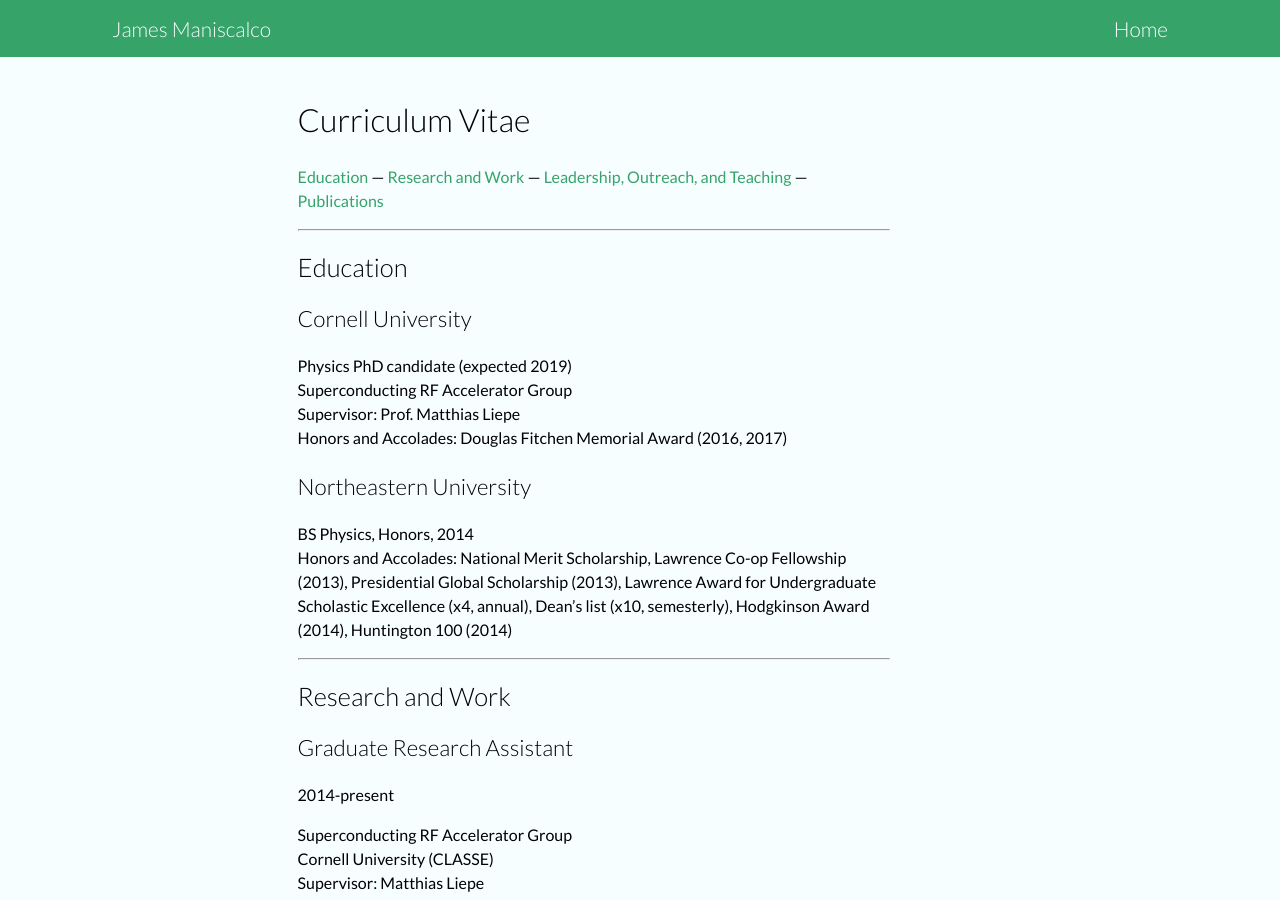
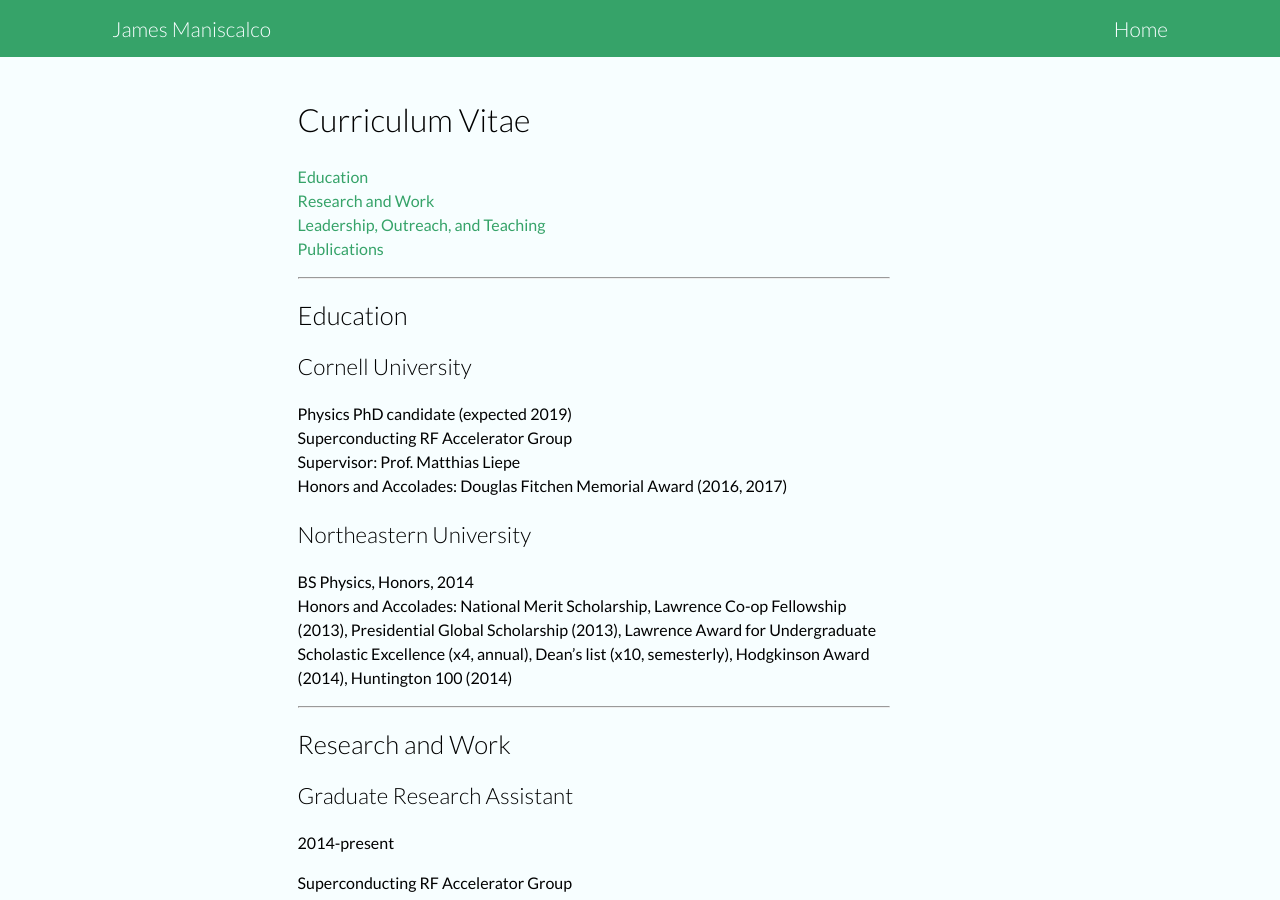
Before and after one commit to jamesmaniscalco/jamesmaniscalco.github.io, a Jekyll site: the page built from cv/index.md, in a window 1280 px wide and 900 px high. Built offline with Jekyll 4.4.1, drawn with Linux system fonts in a browser that asks for light colours; nearby versions of some CDN libraries.

Commit message:
update links at top of CV
probably still needs some work.

```diff
--- a/cv/index.md
+++ b/cv/index.md
@@ -3,7 +3,11 @@
 title: Curriculum Vitae
 ---
 
-[Education](#education) --- [Research and Work](#research-and-work) --- [Leadership, Outreach, and Teaching](#leadership-outreach-and-teaching) --- [Publications](#publications)
+
+[Education](#education)
+[Research and Work](#research-and-work)
+[Leadership, Outreach, and Teaching](#leadership-outreach-and-teaching)
+[Publications](#publications)
 
 ---
 
```
